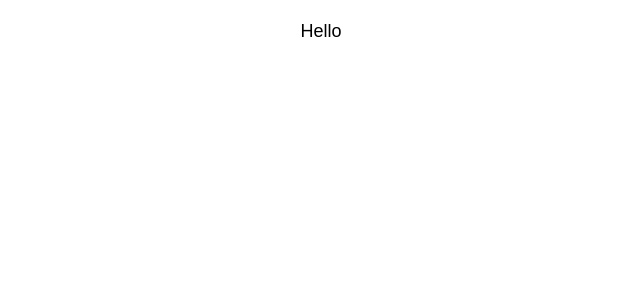
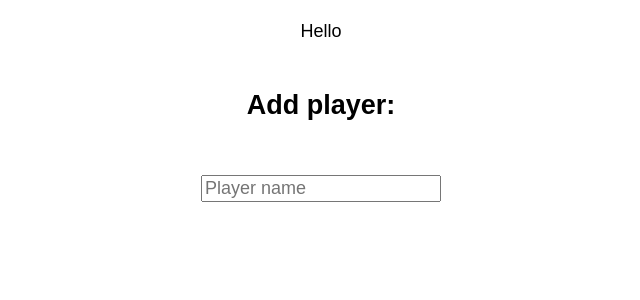
Before and after one commit to BerePendzialek/scorekeeper, a React (Create React App) app: page / in a window 1280 px wide. Shown: the top 300 px of the page, without its empty margins (319-959 px from the left). Built offline with nearby package versions, Linux system fonts and the light colour scheme.

Commit message:
add plain PlayerForm component

```diff
--- a/src/App.js
+++ b/src/App.js
@@ -1,9 +1,11 @@
 import './App.css'
+import PlayerForm from './components/PlayerForm/PlayerForm'
 
 function App() {
   return (
     <div className="App">
       <p>Hello</p>
+      <PlayerForm />
     </div>
   )
 }
--- a/src/components/PlayerForm/PlayerForm.css
+++ b/src/components/PlayerForm/PlayerForm.css
@@ -0,0 +1,3 @@
+.PlayerForm {
+  display: grid;
+}
--- a/src/components/PlayerForm/PlayerForm.js
+++ b/src/components/PlayerForm/PlayerForm.js
@@ -0,0 +1,15 @@
+import './PlayerForm.css'
+import React from 'react'
+
+export default function PlayerForm() {
+  return (
+    <>
+      <section className="PlayerForm">
+        <label>
+          <h2>Add player:</h2> <br></br>
+          <input placeholder="Player name"></input>
+        </label>
+      </section>
+    </>
+  )
+}
```
